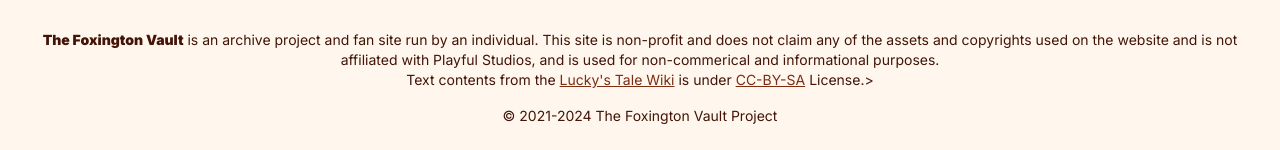
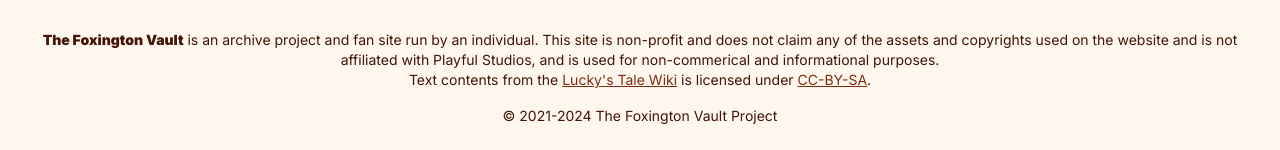
Before and after one commit to foxington-vault/The-Foxington-Vault, a Nuxt app: page / in a window 1280 px wide. Shown: the part 802-952 px from the top of the page. Built offline with nearby package versions, Linux system fonts and the light colour scheme.

Commit message:
minor phrasing

```diff
--- a/app.vue
+++ b/app.vue
@@ -52,7 +52,7 @@
               class="text-orange-900 hover:text-orange-500 underline"
               >Lucky's Tale Wiki</NuxtLink
             >
-            is under
+            is licensed under
             <NuxtLink
               to="https://www.fandom.com/licensing"
               external
@@ -60,8 +60,7 @@
               rel="noreferrer"
               class="text-orange-900 hover:text-orange-500 underline"
               >CC-BY-SA</NuxtLink
-            >
-            License.>
+            >.
           </p>
           <p id="copyright" class="pt-4">
             &copy; 2021-2024 The Foxington Vault Project
```
Also changed, not shown: 1 other file (tests, documents, lock files or other folders).
